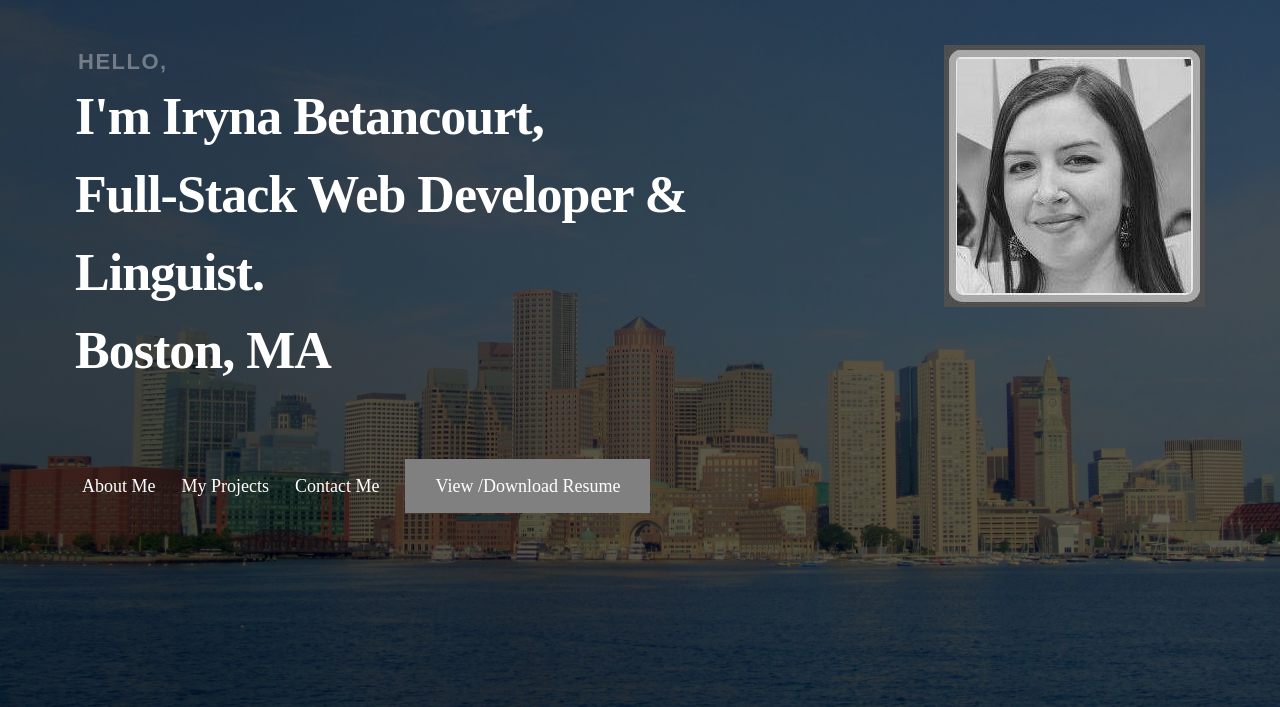
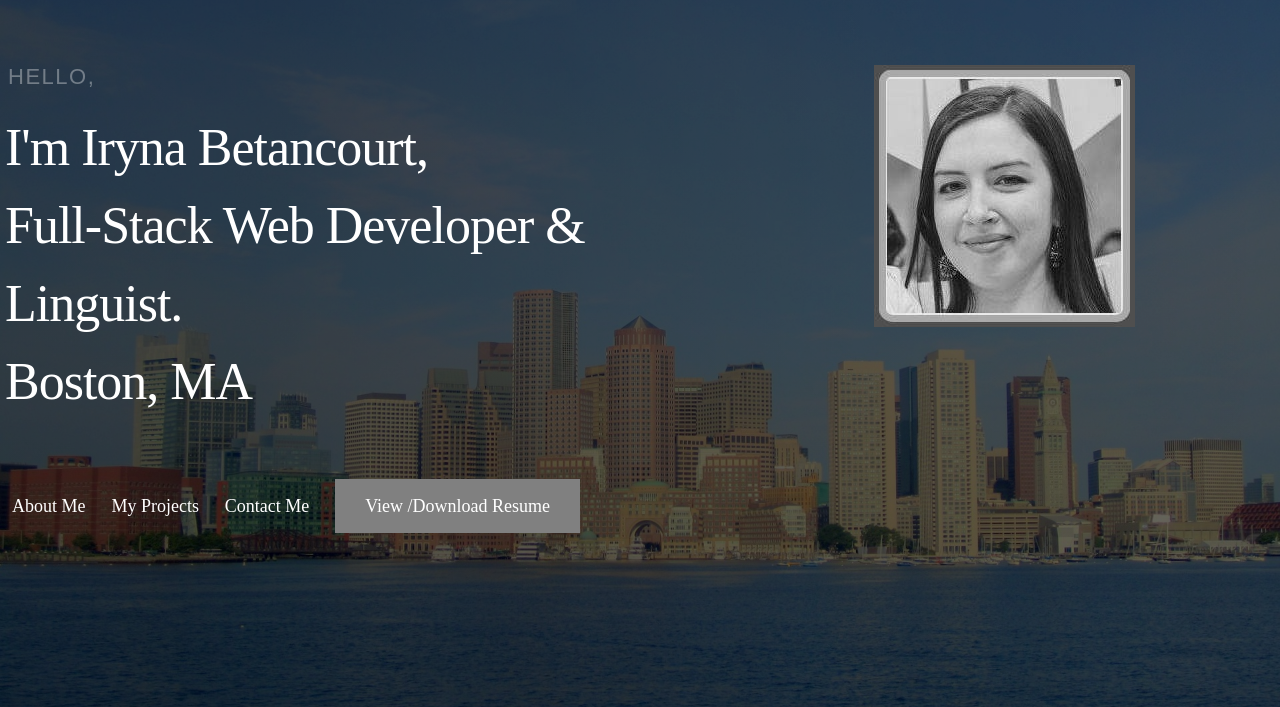
Before and after one commit to Irynavbet/new-template-master, a website: page index.html in a window 1280 px wide. Shown: the part 93-800 px from the top of the page. Drawn offline with nearby package versions, Linux system fonts and the light colour scheme; a web font is replaced by a local one.

Commit message:
Font Awesome issue

```diff
--- a/index.html
+++ b/index.html
@@ -25,6 +25,17 @@
        ================================================== -->
     	<script src="js/modernizr.js"></script>
     	<script src="js/pace.min.js"></script>
+      <!-- ==================================================== -->
+
+      <!-- Latest compiled and minified CSS -->
+      <link rel="stylesheet" href="https://maxcdn.bootstrapcdn.com/bootstrap/3.3.7/css/bootstrap.min.css" integrity="sha384-BVYiiSIFeK1dGmJRAkycuHAHRg32OmUcww7on3RYdg4Va+PmSTsz/K68vbdEjh4u" crossorigin="anonymous">
+
+      <!-- Optional theme -->
+      <link rel="stylesheet" href="https://maxcdn.bootstrapcdn.com/bootstrap/3.3.7/css/bootstrap-theme.min.css" integrity="sha384-rHyoN1iRsVXV4nD0JutlnGaslCJuC7uwjduW9SVrLvRYooPp2bWYgmgJQIXwl/Sp" crossorigin="anonymous">
+
+      <!-- Latest compiled and minified JavaScript -->
+      <script src="https://maxcdn.bootstrapcdn.com/bootstrap/3.3.7/js/bootstrap.min.js" integrity="sha384-Tc5IQib027qvyjSMfHjOMaLkfuWVxZxUPnCJA7l2mCWNIpG9mGCD8wGNIcPD7Txa" crossorigin="anonymous"></script>
+      <!-- ==================================================== -->
 
        <!-- favicons
     	================================================== -->
```
